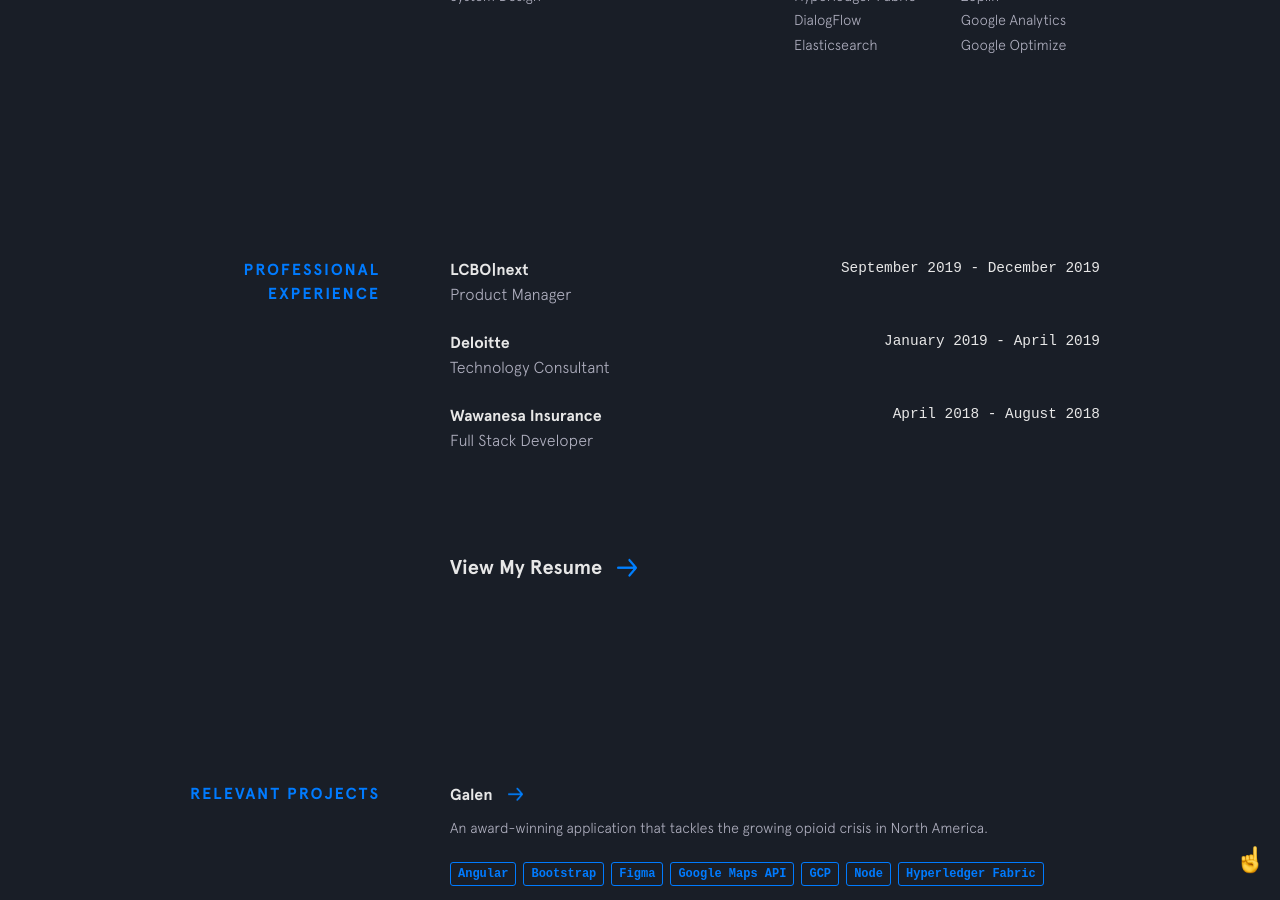
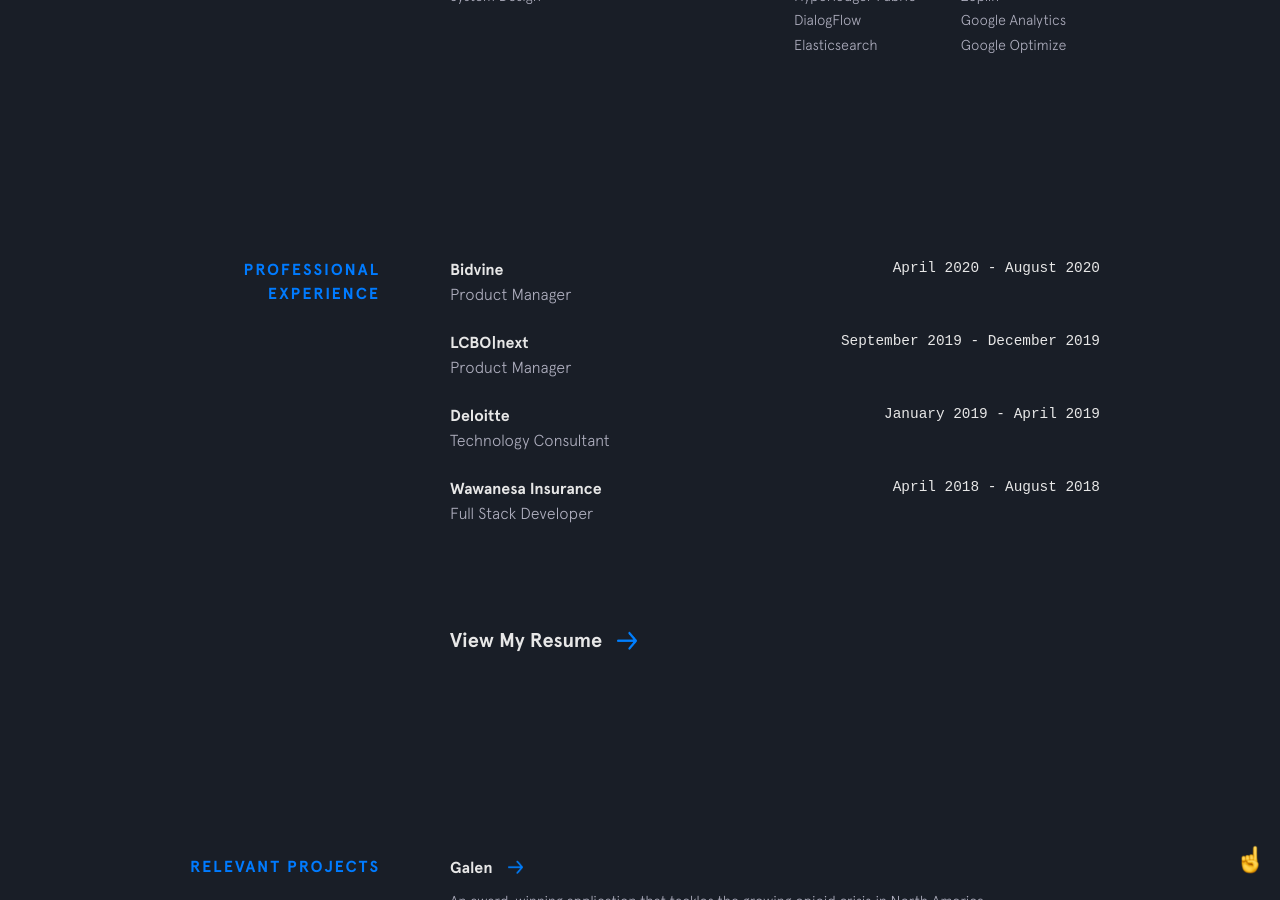
Before and after one commit to PronoyC/pronoyc.github.io, a Jekyll site: the page built from index.html, in a window 1280 px wide and 900 px high, scrolled down 2182 px. Built offline with Jekyll 4.4.1, drawn with Linux system fonts in a browser that asks for light colours; nearby versions of some CDN libraries.

Commit message:
Update experience.yml

```diff
--- a/_data/experience.yml
+++ b/_data/experience.yml
@@ -1,3 +1,8 @@
+- company: Bidvine
+  url: https://www.bidvine.com/
+  time: April 2020 - August 2020
+  position: Product Manager
+
 - company: LCBO|next
   url: https://www.lcbonext.com/
   time: September 2019 - December 2019
```
